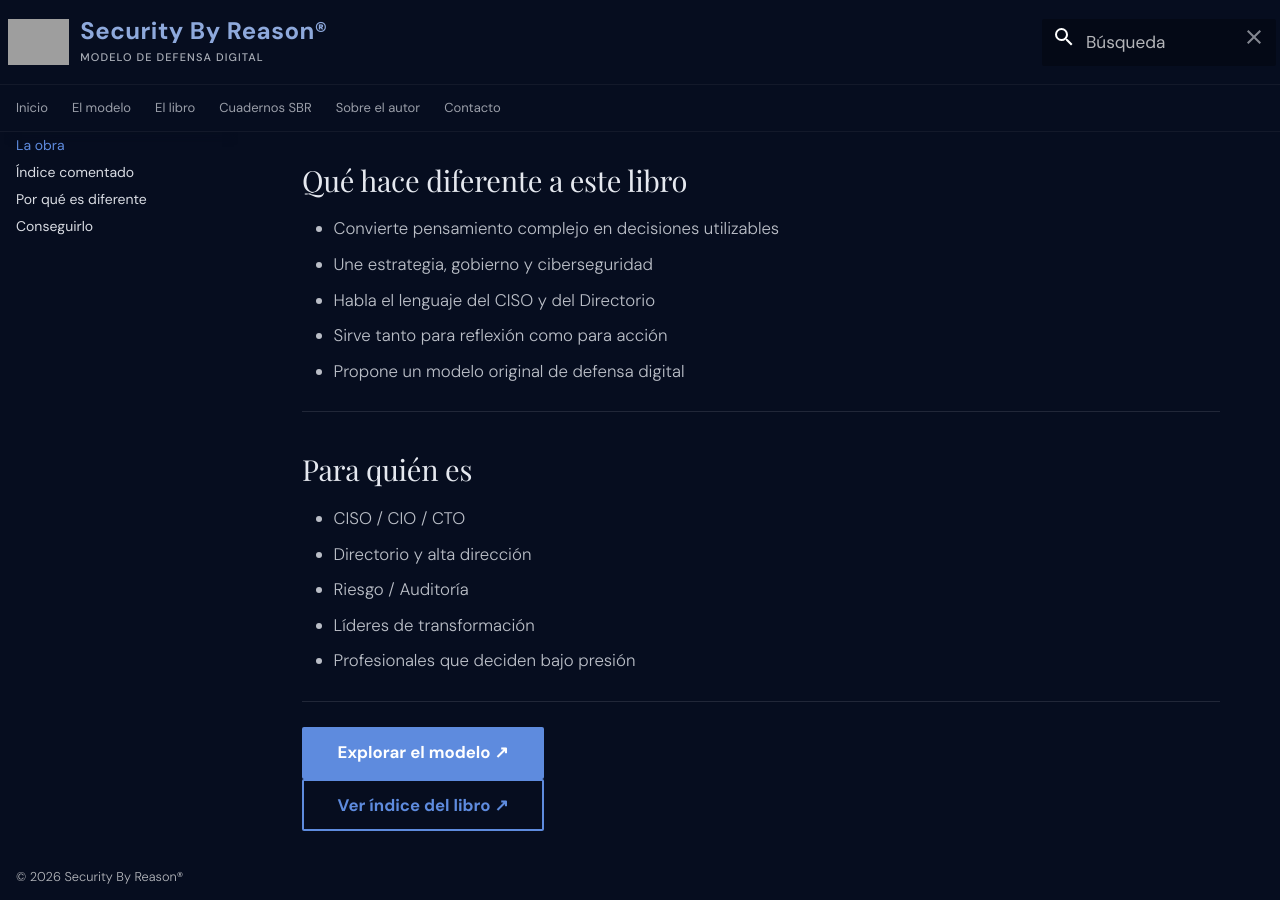
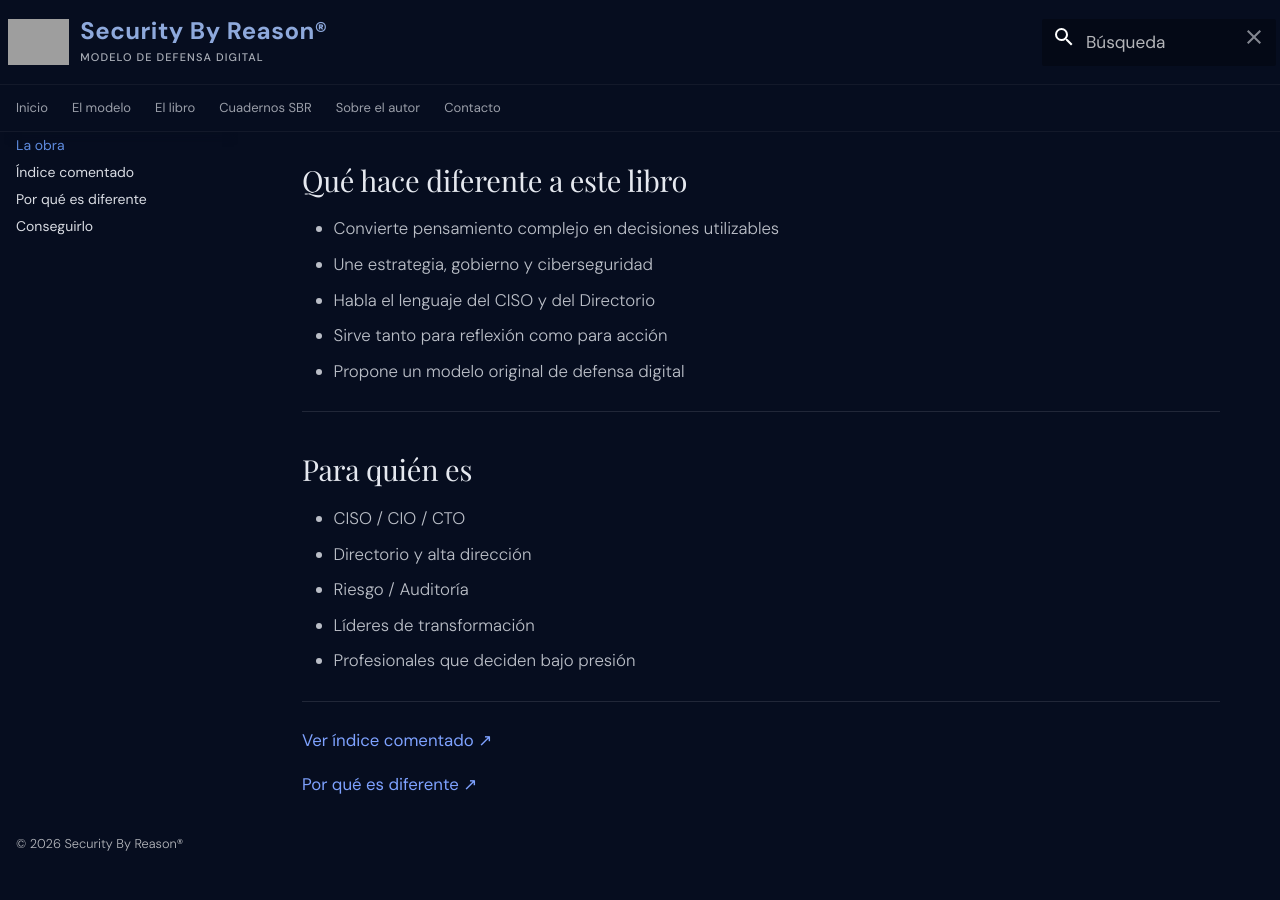
Before and after one commit to danielsasia/sbr-site, an MkDocs documentation site: the page built from docs/libro/index.md, in a window 1280 px wide and 900 px high, scrolled down 830 px. Built offline with MkDocs 1.6.1 and Material for MkDocs 9.7.7, drawn with Linux system fonts in a browser that asks for light colours; some web fonts are replaced; after the commit the page ends 1697 px from its top, so only the background shows below that; grey boxes are pictures that could not be loaded.

Commit message:
Update index.md

```diff
--- a/docs/libro/index.md
+++ b/docs/libro/index.md
@@ -52,5 +52,6 @@
 
 ---
 
-[Explorar el modelo ↗](../modelo/intro.md){ .md-button .md-button--primary }
-[Ver índice del libro ↗](indice.md){ .md-button }
+[Ver índice comentado](indice.md){ .text-cta }
+
+[Por qué es diferente](diferente.md){ .text-cta }
```
